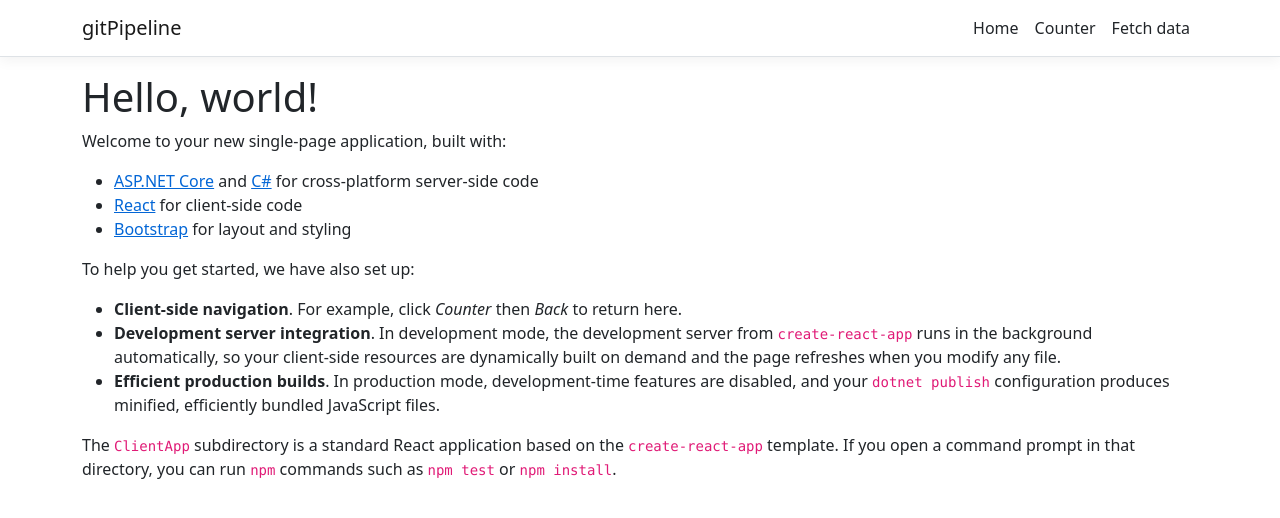
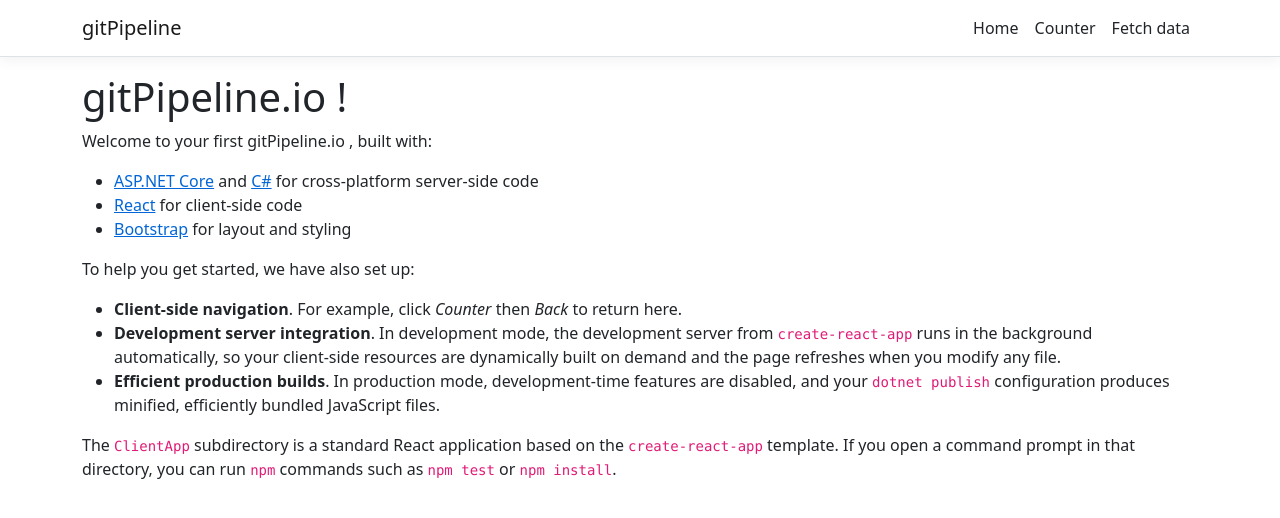
Before and after one commit to SleekGeek-254/gitPipeline, a React (Create React App) app in the folder ClientApp/: page / in a window 1280 px wide. Shown: the top 518 px of the page. Built offline with nearby package versions, Linux system fonts and the light colour scheme.

Commit message:
Update Home.js

```diff
--- a/ClientApp/src/components/Home.js
+++ b/ClientApp/src/components/Home.js
@@ -6,8 +6,8 @@
   render() {
     return (
       <div>
-        <h1>Hello, world!</h1>
-        <p>Welcome to your new single-page application, built with:</p>
+        <h1> gitPipeline.io !</h1>
+        <p>Welcome to your first gitPipeline.io , built with:</p>
         <ul>
           <li><a href='https://get.asp.net/'>ASP.NET Core</a> and <a href='https://msdn.microsoft.com/en-us/library/67ef8sbd.aspx'>C#</a> for cross-platform server-side code</li>
           <li><a href='https://facebook.github.io/react/'>React</a> for client-side code</li>
```
